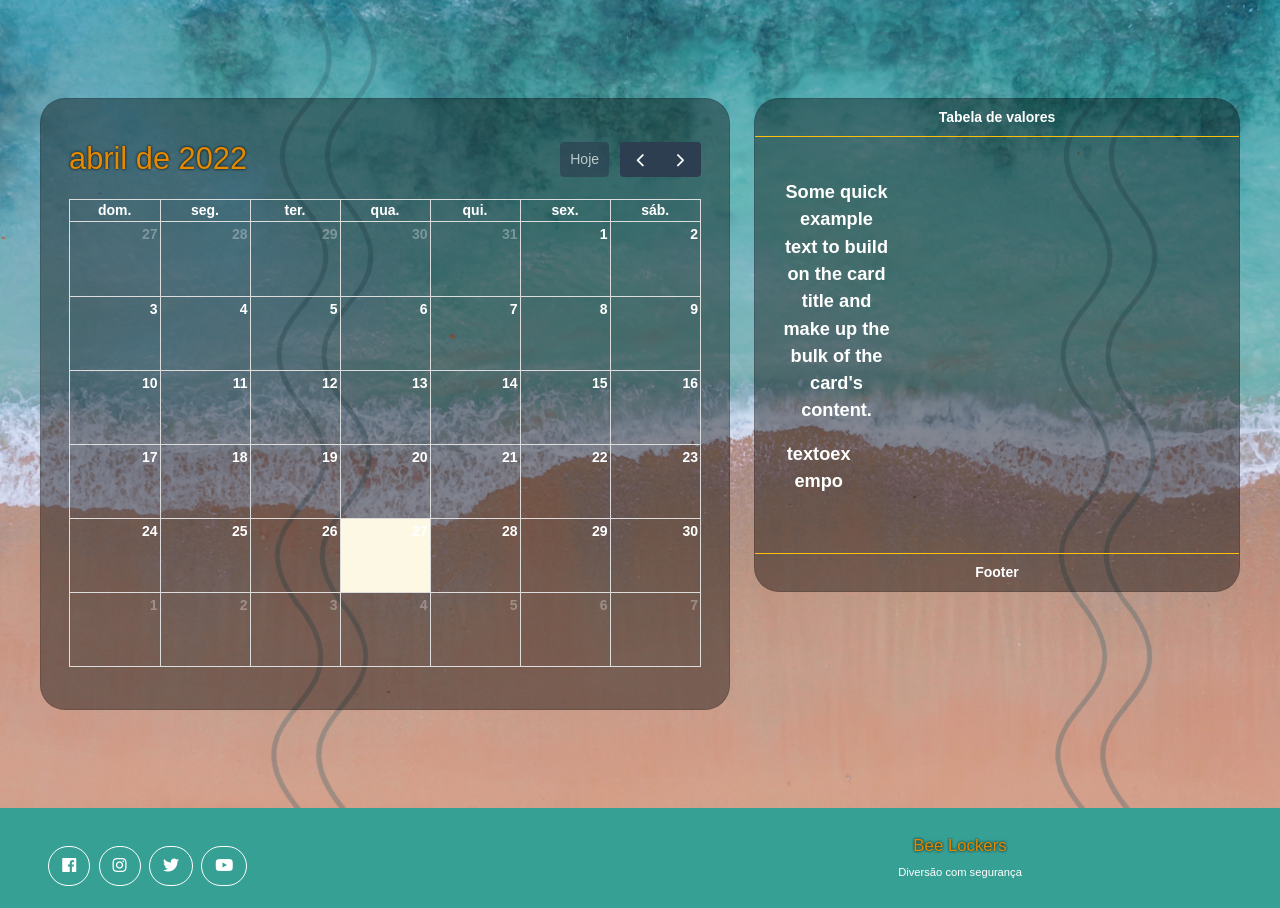
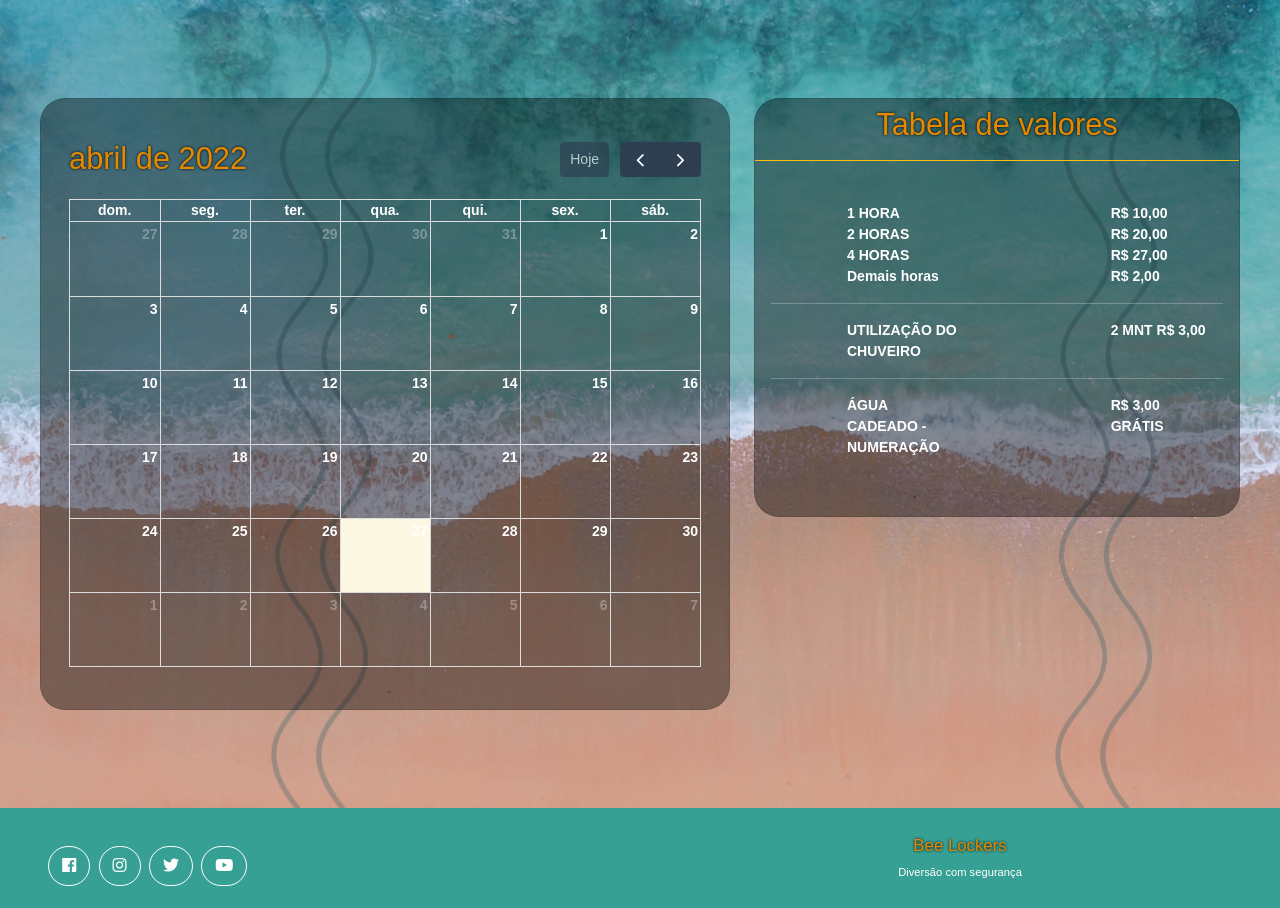
Before and after one commit to danielamartinscosta/BeeLockers, a PHP site: page /view/reserva.php in a window 1280 px wide. Shown: the part 123-1031 px from the top of the page. Run offline with PHP 8.4, Linux system fonts and the light colour scheme; lists and menus that the app fills with data are empty; some libraries are stand-ins or nearby versions.

Commit message:
Atualização TCC 3.0
Finalização da tabela valores e exclusão da imagem com os valores.

```diff
--- a/view/reserva.php
+++ b/view/reserva.php
@@ -89,27 +89,65 @@
                         </div>
                     </div>
                 </div>
-                <div class="col-md div-home text-center">
+                <div class="col-md div-home">
                     <div class="row fw-bolder">
-                        <div class="col-md div-home">
+                        <div class="col div-home">
                             <div class="card mb-3">
-                                <div class="card-header bg-transparent border-warning">Tabela de valores</div>
-                                <div class="card-body text-success">
-                                    <div class="col-md-3">
-                                        <p>Some quick example text to build on the card title and make up the bulk of the card's content.</p>
+                                <div class="card-header bg-transparent border-warning text-center">
+                                    <h2>Tabela de valores</h2>
+                                </div>
+                                <div class="row card-body">
+                                    <div class="col-md-7">
+                                        <ul>
+                                            <ol>1 HORA</ol>
+                                            <ol>2 HORAS</ol>
+                                            <ol>4 HORAS</ol>
+                                            <ol>Demais horas</ol>
+
+                                        </ul>
                                     </div>
-                                    <div class="col-md-2">
-                                        <p>textoexempo</p>
+                                    <div class="col-md-5">
+                                        <ul>
+                                            <ol>R$ 10,00</ol>
+                                            <ol>R$ 20,00</ol>
+                                            <ol>R$ 27,00</ol>
+                                            <ol>R$ 2,00</ol>
+
+                                        </ul>
+                                    </div>
+                                    <hr>
+                                    <div class="col-md-7">
+                                        <ul>
+                                            <ol>UTILIZAÇÃO DO CHUVEIRO</ol>
+                                        </ul>
+                                    </div>
+                                    <div class="col-md-5">
+                                        <ul>
+                                            <ol>2 MNT  R$ 3,00</ol>
+                                        </ul>
+                                    </div>
+                                    <hr>
+                                    <div class="col-md-7">
+                                        <ul>
+                                            <ol>ÁGUA</ol>
+                                            <ol>CADEADO - NUMERAÇÃO</ol>
+                                        </ul>
+                                    </div>
+                                    <div class="col-md-5">
+                                        <ul>
+                                            <ol>R$ 3,00</ol>
+                                            <ol>GRÁTIS</ol>
+                                        </ul>
                                     </div>
                                 </div>
-                                <div class="card-footer bg-transparent border-warning">Footer</div>
                             </div>
                         </div>
                     </div>
                 </div>
             </div>
+        </div>
 
-            <!-- Fim do calendário  -->
+        <!-- Fim do calendário  -->
         </div>
         <div class="modal fade" id="visualizar" tabindex="-1" aria-labelledby="exampleModalLabel" aria-hidden="true">
             <div class="modal-dialog modal-lg">
```
Also changed, not shown: assets/img/valores.PNG (deleted).
